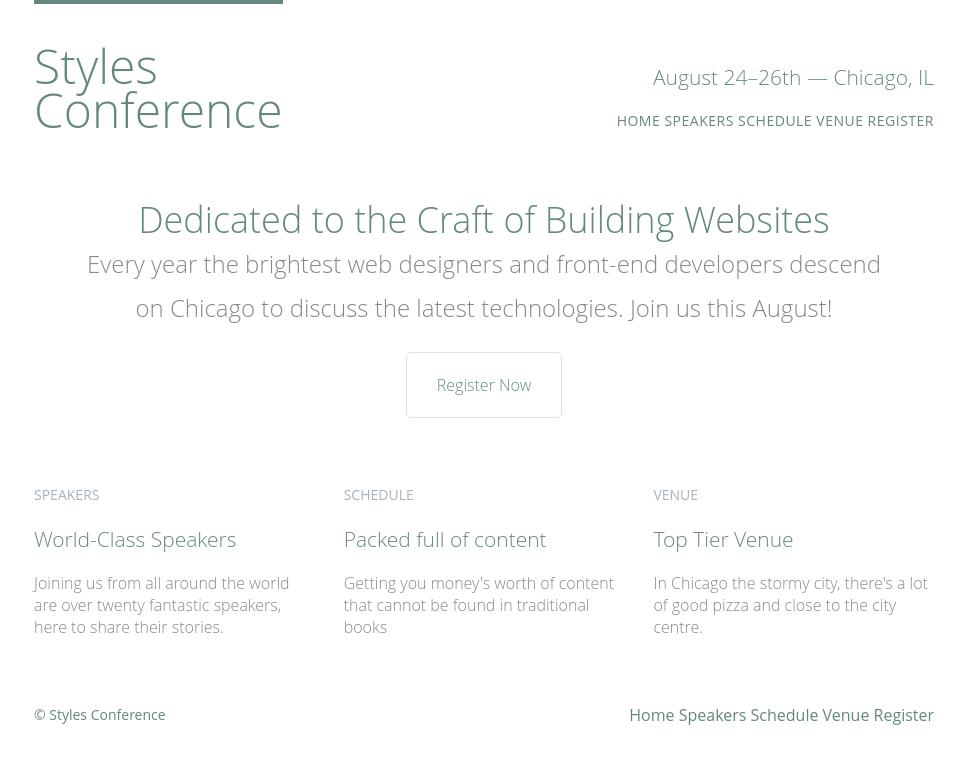
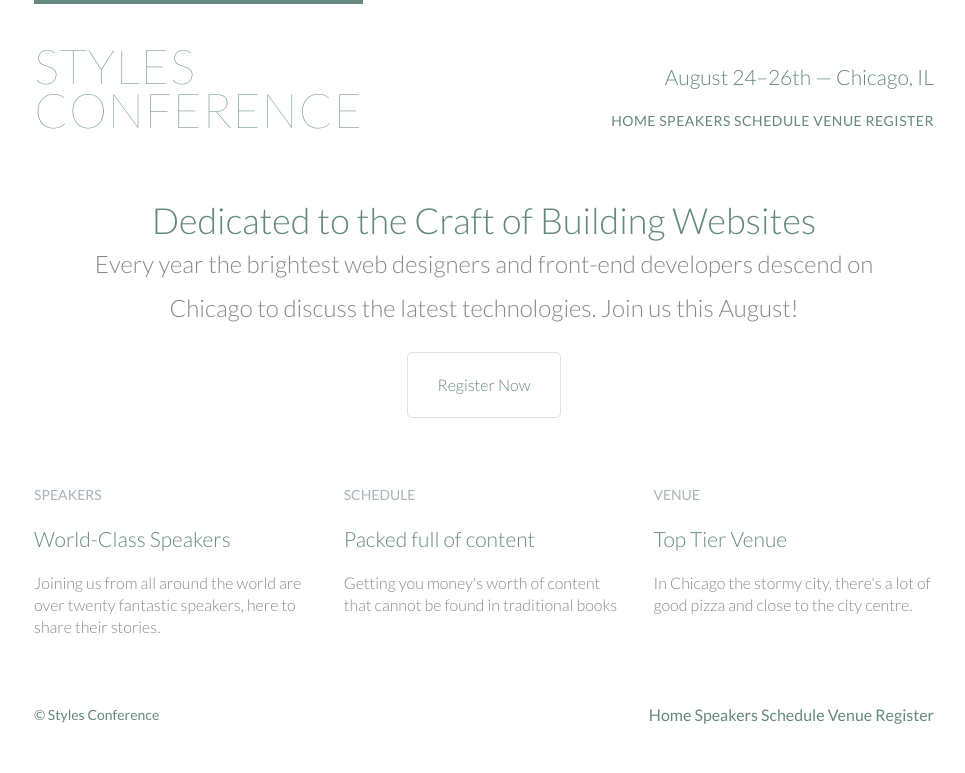
Before and after one commit to KevinAdu/shay-howe-tutorial, a plain HTML site: page index.html in a window 1280 px wide. Shown: the whole page, without its empty margins (156-1121 px from the left). Drawn offline with Linux system fonts and the light colour scheme.

Commit message:
Added the Lato font and changed styles for the logo

```diff
--- a/assets/stylesheets/main.css
+++ b/assets/stylesheets/main.css
@@ -55,7 +55,7 @@ Custom Styles
 
 body {
 	color: #888;
-	font: 300 16px/22px "Open Sans", "Helvetica Neue", Helvetica, Arial, sans-serif;
+	font: 300 16px/22px "Lato", "Open Sans", "Helvetica Neue", Helvetica, Arial, sans-serif;
 }
 
 .teaser a:hover h3 {
@@ -254,6 +254,9 @@ Primary Header
 	padding: 40px 0 22px 0;
 	font-size: 48px;
 	line-height: 44px;
+   font-weight: 100;
+   letter-spacing: .5px;
+   text-transform: uppercase;
 }
 
 .tagline {
--- a/index.html
+++ b/index.html
@@ -4,6 +4,7 @@
 		<meta charset="utf-8">
 		<title>Styles Conference</title>
 		<link rel="stylesheet" type="text/css" href="assets/stylesheets/main.css">
+		<link href='https://fonts.googleapis.com/css?family=Lato:400,300,100' rel='stylesheet' type='text/css'>
 	</head>
 	<body>
 		<header class="container group">
```
